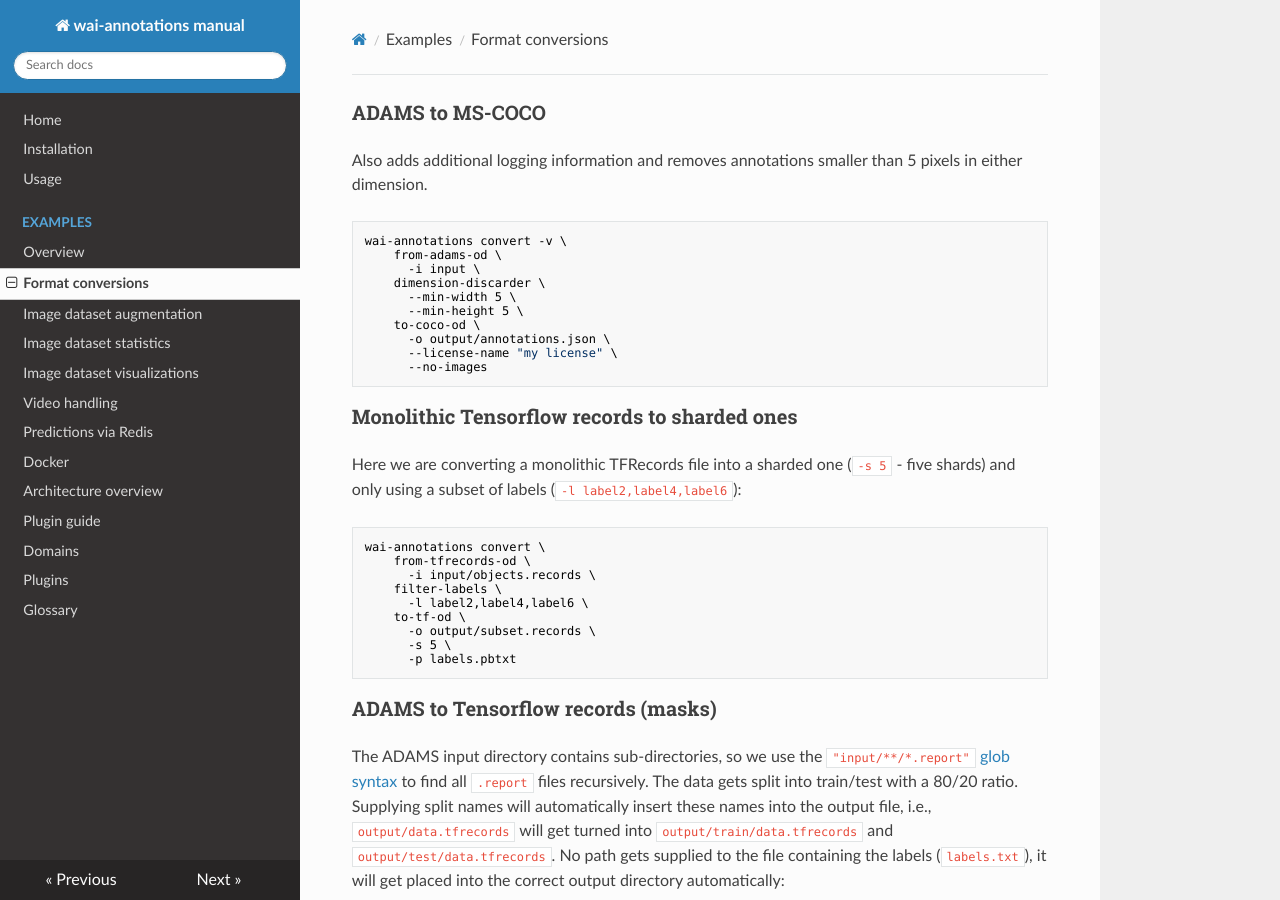
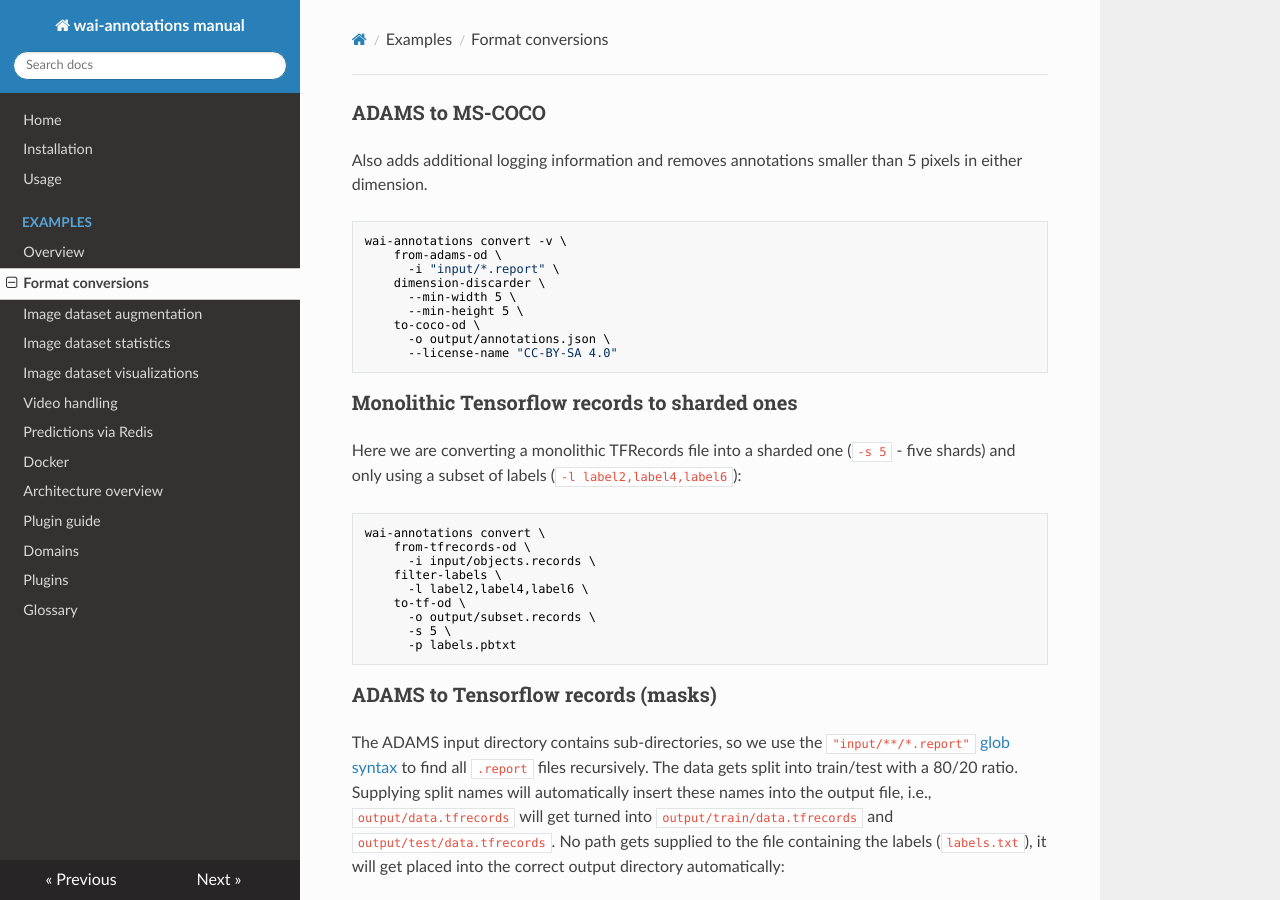
Before and after one commit to waikato-ufdl/wai-annotations-manual, an MkDocs documentation site: the page built from docs/examples_formats.md, in a window 1280 px wide and 900 px high. Built offline with MkDocs 1.6.1, drawn with Linux system fonts in a browser that asks for light colours; nearby versions of some CDN libraries.

Commit message:
made ADAMS/COCO example more useful

````diff
--- a/docs/examples_formats.md
+++ b/docs/examples_formats.md
@@ -5,14 +5,13 @@ Also adds additional logging information and removes annotations smaller than 5
 ```bash
 wai-annotations convert -v \
     from-adams-od \
-      -i input \
+      -i "input/*.report" \
     dimension-discarder \
       --min-width 5 \
       --min-height 5 \
     to-coco-od \
       -o output/annotations.json \
-      --license-name "my license" \
-      --no-images
+      --license-name "CC-BY-SA 4.0"
 ```
 
 # Monolithic Tensorflow records to sharded ones
````
